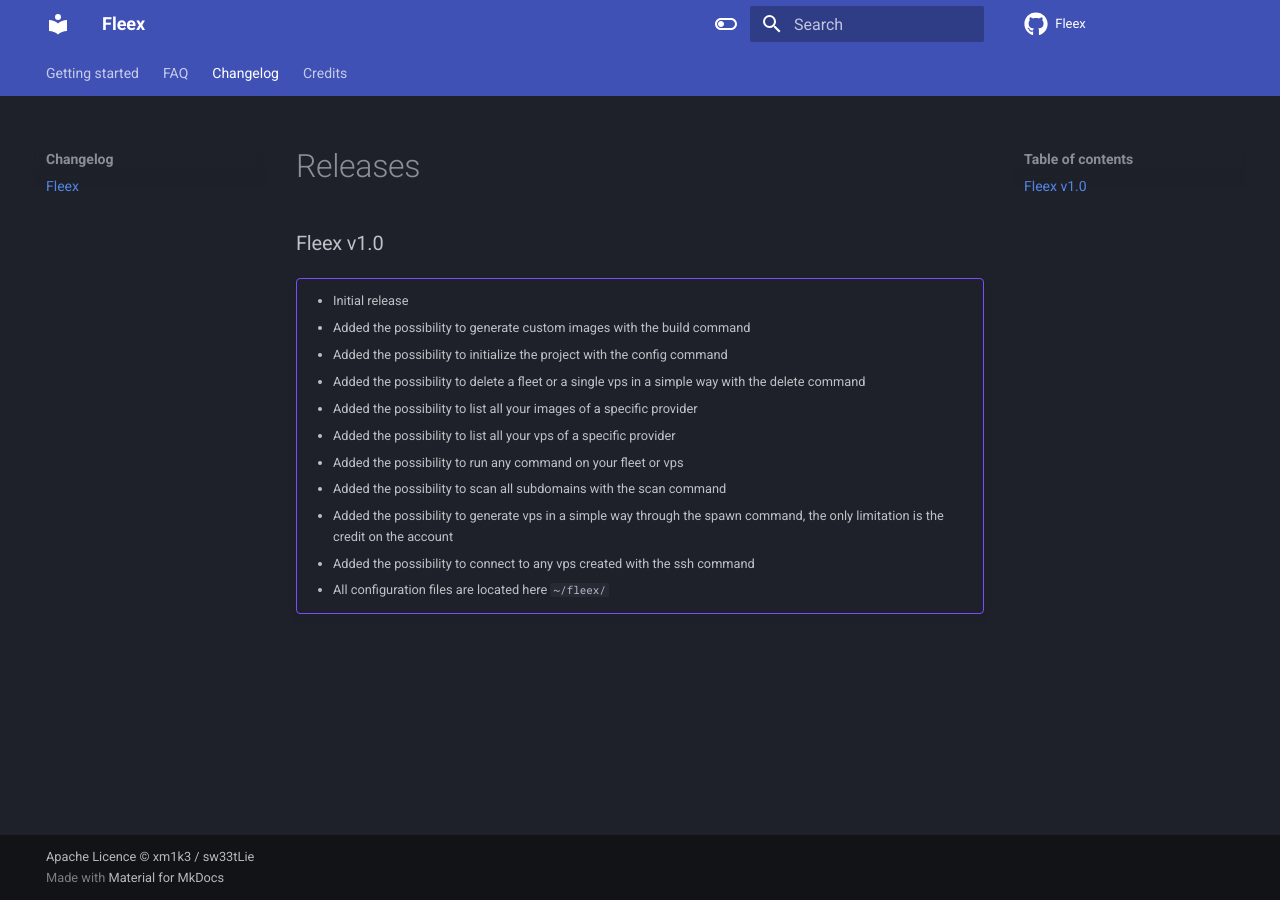
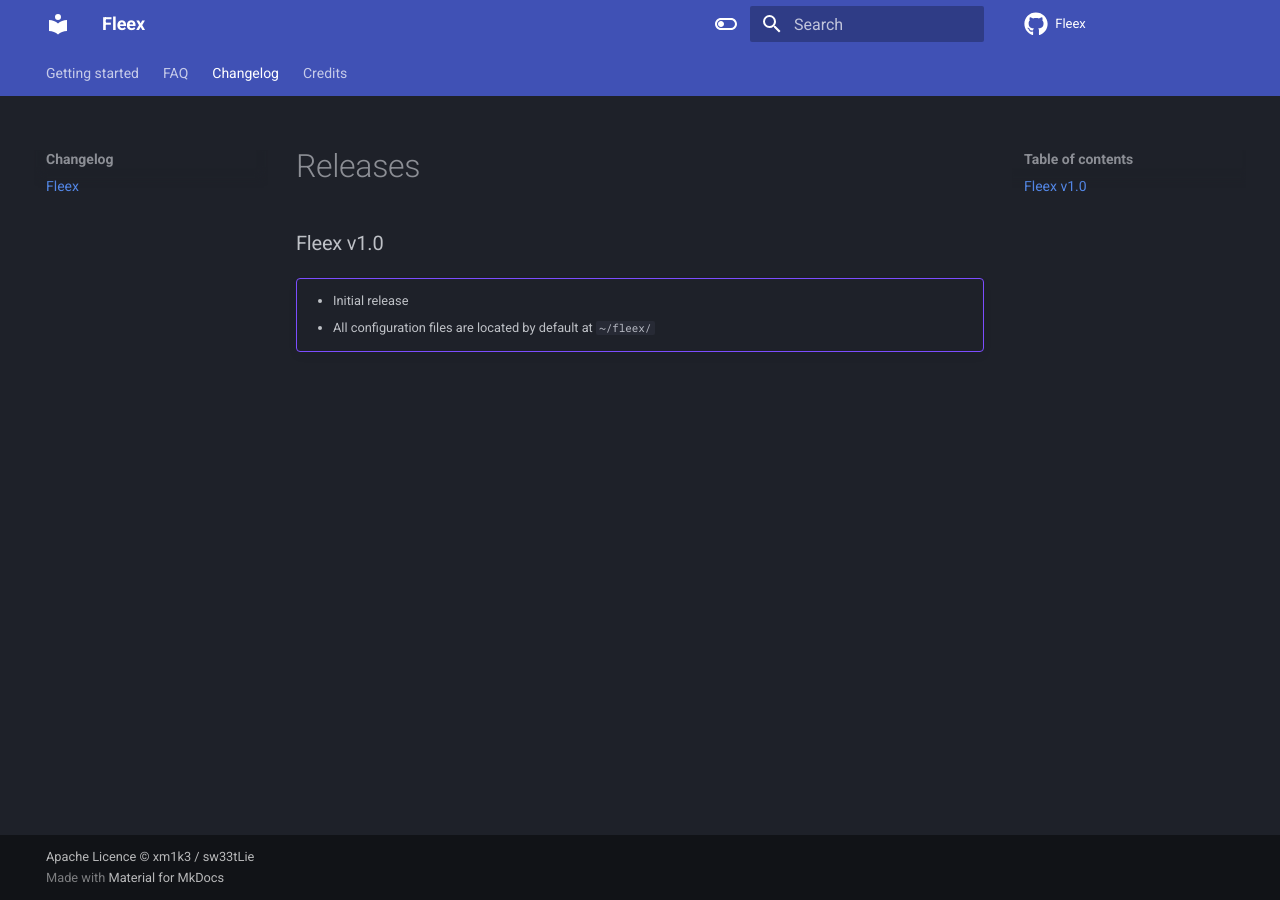
Before and after one commit to FleexSecurity/fleex-docs, an MkDocs documentation site: the page built from docs/releases.md, in a window 1280 px wide. Built offline with MkDocs 1.6.1 and Material for MkDocs 9.7.7, drawn with Linux system fonts in a browser that asks for light colours; comment, search, counter and statistics services are not loaded.

Commit message:
update releases.md

```diff
--- a/docs/releases.md
+++ b/docs/releases.md
@@ -3,13 +3,4 @@
 ### Fleex v1.0
 !!! example ""
     - Initial release
-    - Added the possibility to generate custom images with the build command
-    - Added the possibility to initialize the project with the config command
-    - Added the possibility to delete a fleet or a single vps in a simple way with the delete command
-    - Added the possibility to list all your images of a specific provider
-    - Added the possibility to list all your vps of a specific provider
-    - Added the possibility to run any command on your fleet or vps
-    - Added the possibility to scan all subdomains with the scan command
-    - Added the possibility to generate vps in a simple way through the spawn command, the only limitation is the credit on the account
-    - Added the possibility to connect to any vps created with the ssh command
-    - All configuration files are located here `~/fleex/`
+    - All configuration files are located by default at `~/fleex/`
```
